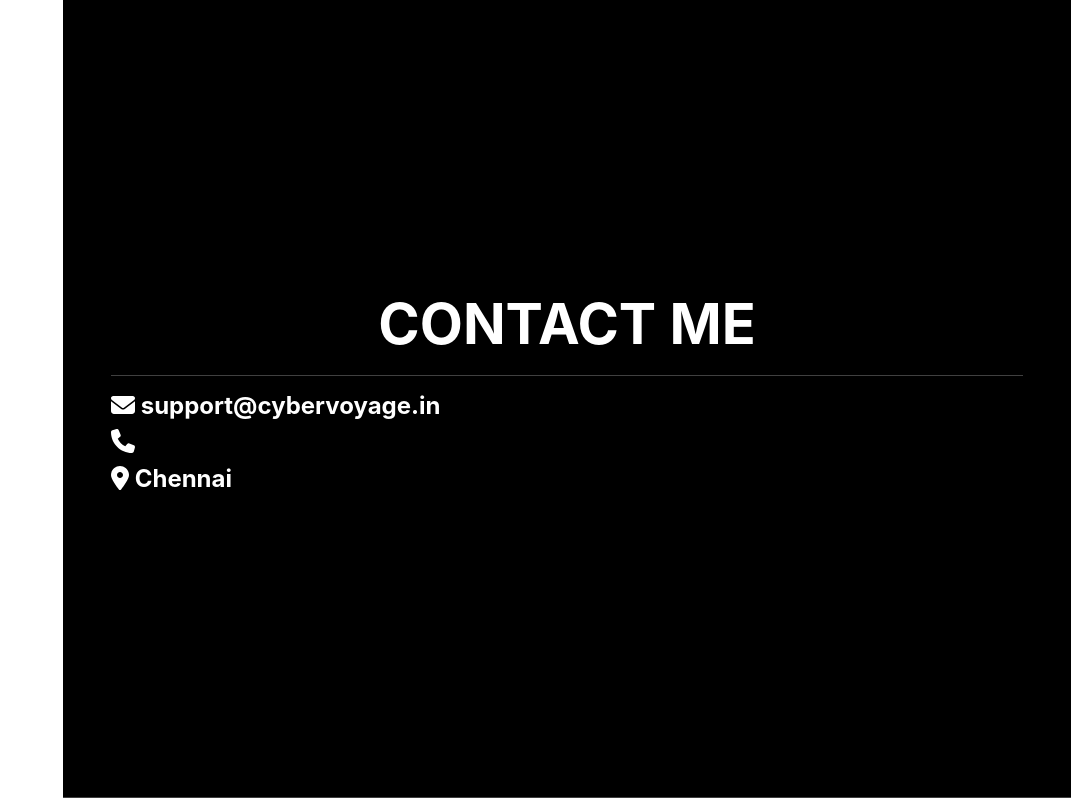
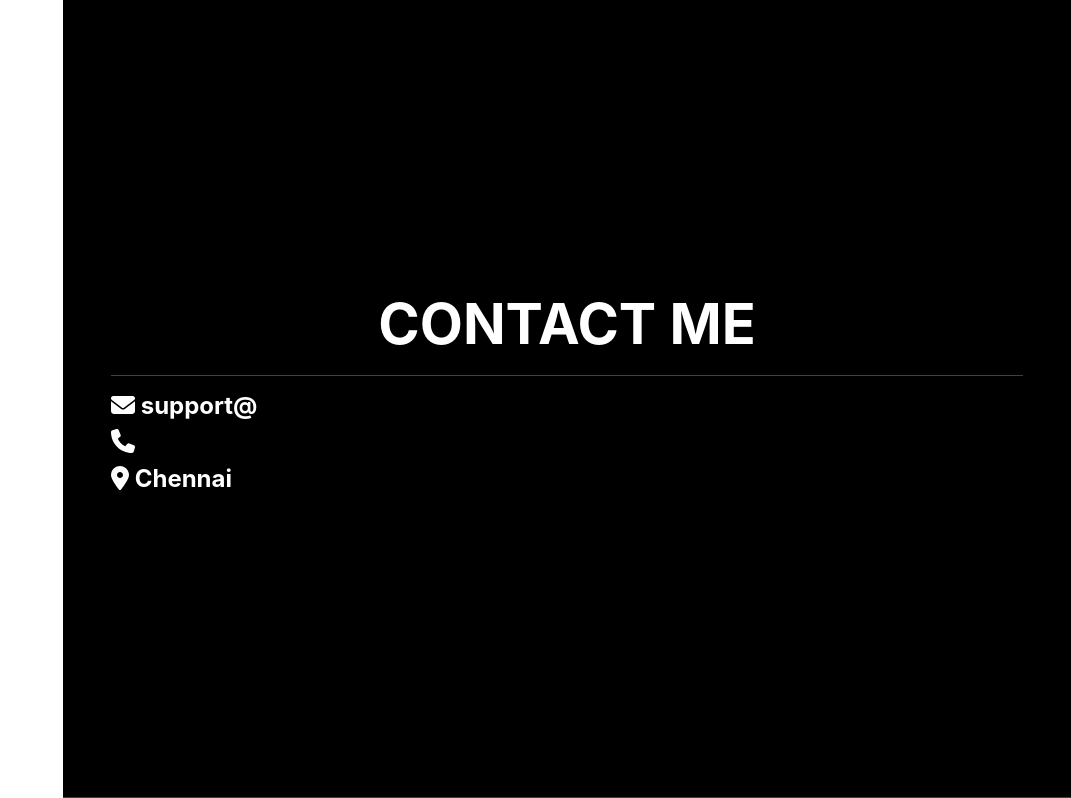
Before and after one commit to D3monsir/personal-profile-, a plain HTML site: page index.html in a window 1280 px wide. Shown: the part 5117-5915 px from the top of the page, without its empty margins (209-1280 px from the left). Drawn offline with nearby package versions, Linux system fonts and the light colour scheme; a web font is replaced by a local one.

Commit message:
Update index.html
contact details

```diff
--- a/index.html
+++ b/index.html
@@ -255,7 +255,7 @@
                 <div class="resume-section-content">
                     <h2 class="mb-3" align="center">Contact Me</h2>
                     <hr>
-                    <h4 class="text-lowercase"><i class="fas fa-envelope"></i> support@cybervoyage.in</h4>
+                    <h4 class="text-lowercase"><i class="fas fa-envelope"></i> support@</h4>
                     <h4 class="text-capitalize"><i class="fas fa-phone"></i> </h4>
                     <h4 class="text-capitalize"><i class="fas fa-map-marker-alt"></i> Chennai</h4>
                 </div>
```
